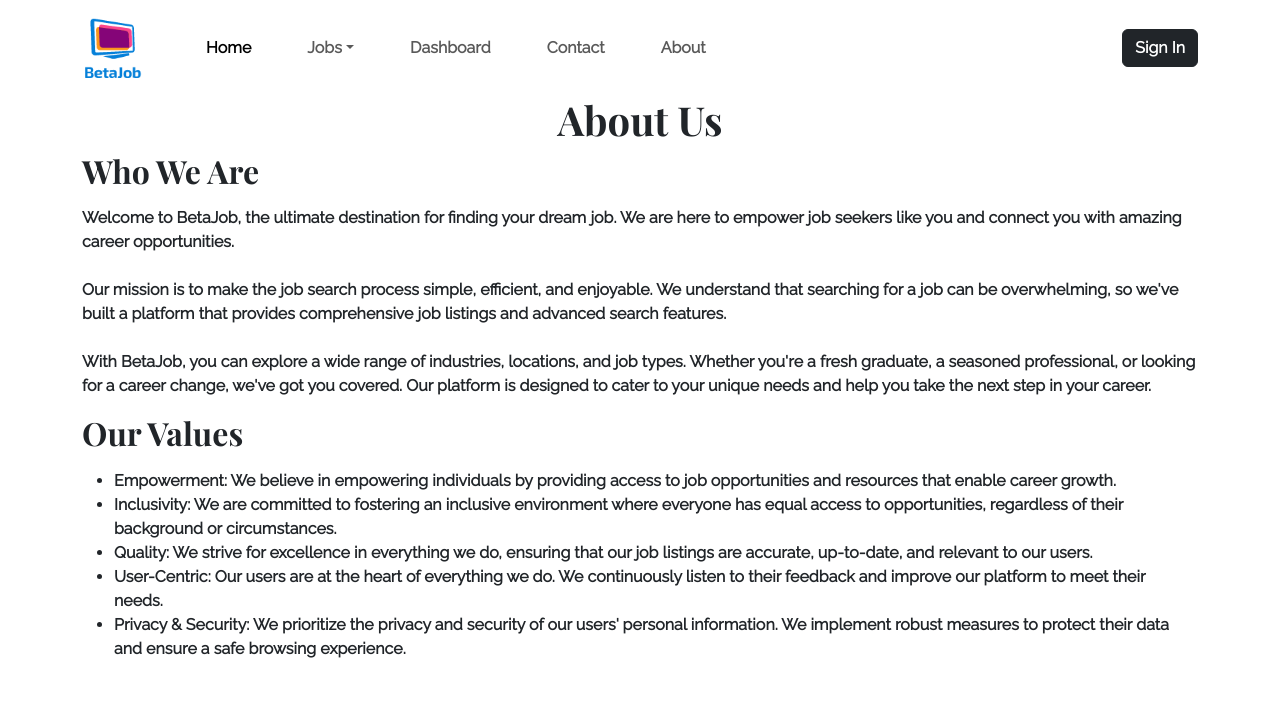
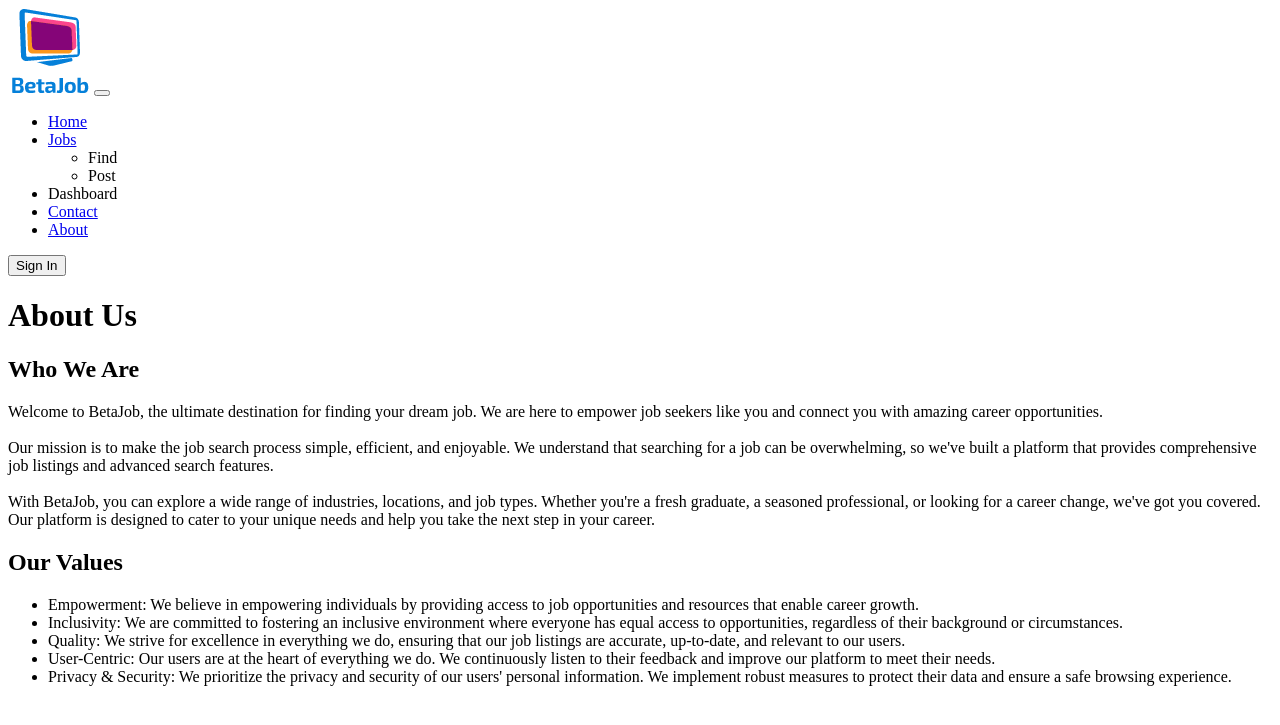
Before and after one commit to AshmitM14/BetaJob, a Django app: page /about/ in a window 1280 px wide. Shown: the top 725 px of the page. Run offline with Django 4.2, Linux system fonts and the light colour scheme.

Commit message:
Update basic.html

```diff
--- a/betajob/templates/betajob/basic.html
+++ b/betajob/templates/betajob/basic.html
@@ -4,9 +4,9 @@
 <head>
     <meta charset="UTF-8">
     <meta name="viewport" content="width=device-width, initial-scale=1.0">
-    <link href="https://cdn.jsdelivr.net/npm/bootstrap@5.3.0/dist/css/bootstrap.min.css" rel="stylesheet" integrity="sha384-9ndCyUaIbzAi2FUVXJi0CjmCapSmO7SnpJef0486qhLnuZ2cdeRhO02iuK6FUUVM" crossorigin="anonymous">
-    <link rel="stylesheet" href="{% static 'betajob/style.css' %}">
-    <link rel="icon" type="image/x-icon" href="{% static 'betajob/logo.png' %}">
+    <link href="https://cdn.jsdelivr.net/npm/bootstrap@5.3.0/dist/css/bootstrap.min.css">
+    <link href="{% static 'betajob/style.css' %}">
+    <link type="image/x-icon" href="{% static 'betajob/logo.png' %}">
     <title>BetaJob | Find or Post Jobs!</title>
 </head>
 <body>
```
